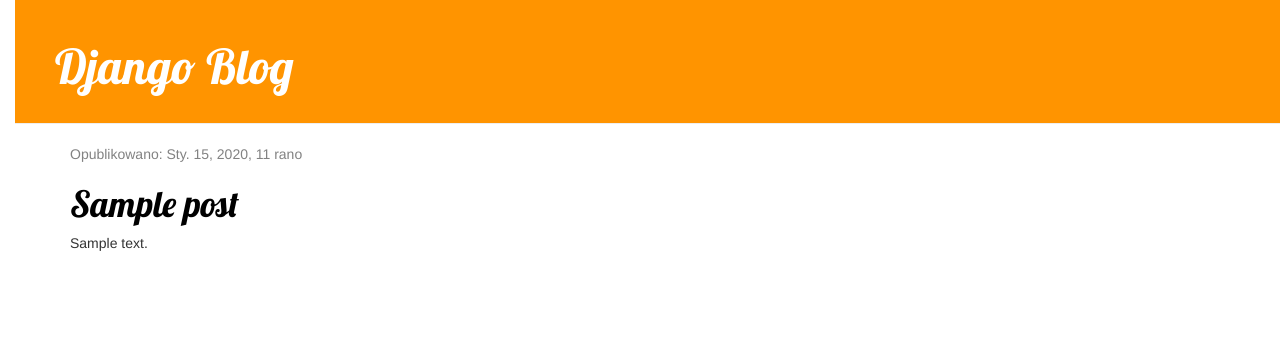
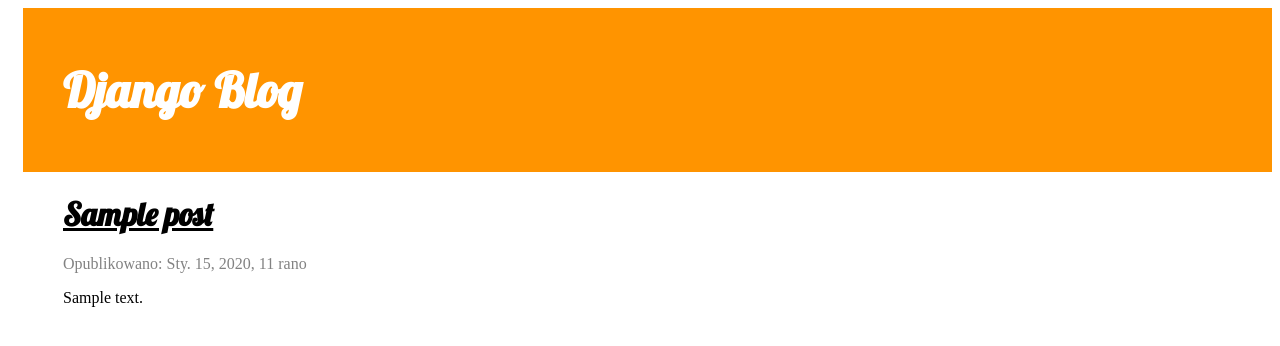
Before and after one commit to macolszewski/django_tests, a Django app: page / in a window 1280 px wide. Shown: the top 346 px of the page. Run offline with Django 3.2, Linux system fonts and the light colour scheme; tables that the repository leaves empty hold one stand-in row (values such as "Sample post"); some libraries are stand-ins or nearby versions.

Commit message:
My first commit

```diff
--- a/blog/templates/blog/post_list.html
+++ b/blog/templates/blog/post_list.html
@@ -3,8 +3,8 @@
 <html lang="en">
 <head>
     <title>MacOlszewski - Blog</title>
-<link rel="stylesheet" href="//maxcdn.bootstrapcdn.com/bootstrap/3.2.0/css/bootstrap.min.css">
-<link rel="stylesheet" href="//maxcdn.bootstrapcdn.com/bootstrap/3.2.0/css/bootstrap-theme.min.css">
+<!--<link rel="stylesheet" href="//maxcdn.bootstrapcdn.com/bootstrap/3.2.0/css/bootstrap.min.css">-->
+<!--<link rel="stylesheet" href="//maxcdn.bootstrapcdn.com/bootstrap/3.2.0/css/bootstrap-theme.min.css">-->
 <link rel="stylesheet" href="{% static 'css/blog.css' %}">
 <link href="//fonts.googleapis.com/css?family=Lobster&subset=latin,latin-ext" rel="stylesheet" type="text/css">
 </head>
@@ -17,10 +17,10 @@
         <div class="col-md-8">
             {% for post in posts %}
                 <div class="post">
+                    <h1><a href="">{{ post.title }}</a></h1>
                     <div class="date">
                         <p>Opublikowano: {{ post.published_date }}</p>
                     </div>
-                    <h1><a href="">{{ post.title }}</a></h1>
                     <p>{{ post.text|linebreaksbr }}</p>
                 </div>
             {% endfor %}
```
